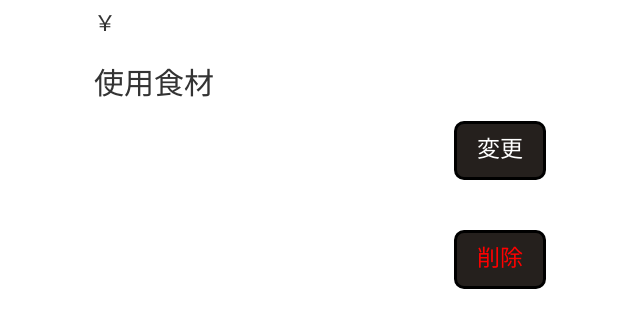
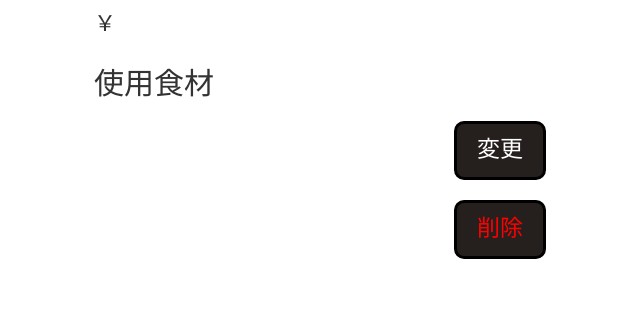
Before and after one commit to kami2438/venv_syokutomo, a Django app: template syokutomo/shop/templates/food_list_ex.html in a window 1280 px wide. Shown: the part 279-607 px from the top of the page, without its empty margins (561-1201 px from the left). Run offline with Django 3.2, Linux system fonts and the light colour scheme; the template is opened without the code that fills it, so the values that code supplies are empty; some libraries are stand-ins or nearby versions.

Commit message:
css微調整

```diff
--- a/syokutomo/shop/templates/food_list_ex.html
+++ b/syokutomo/shop/templates/food_list_ex.html
@@ -46,6 +46,7 @@
                 <a class="delete-button" onclick="del()" href="{% url 'shop:food_delete' object.pk %}" >削除</a>
               </div>
             </div>
+          </div>
           <script>
                 function cha() {
                   if(window.confirm('データを変更しますか？')){
--- a/syokutomo/static/css/food_list_ex.css
+++ b/syokutomo/static/css/food_list_ex.css
@@ -62,7 +62,7 @@
 }
 
 .delete{
-  margin-top: 50px;
+  margin-top: 20px;
   border: 0;
   background: rgb(37, 32, 29);
   padding: 10px 20px;
```
